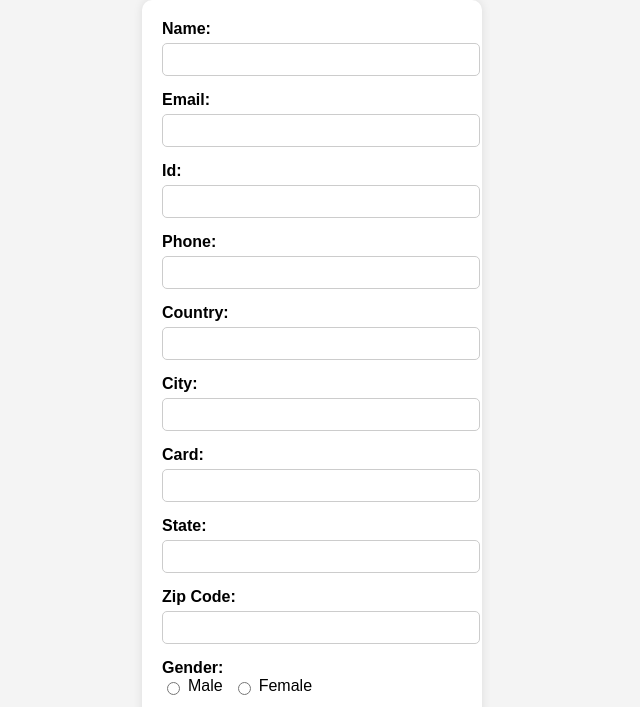
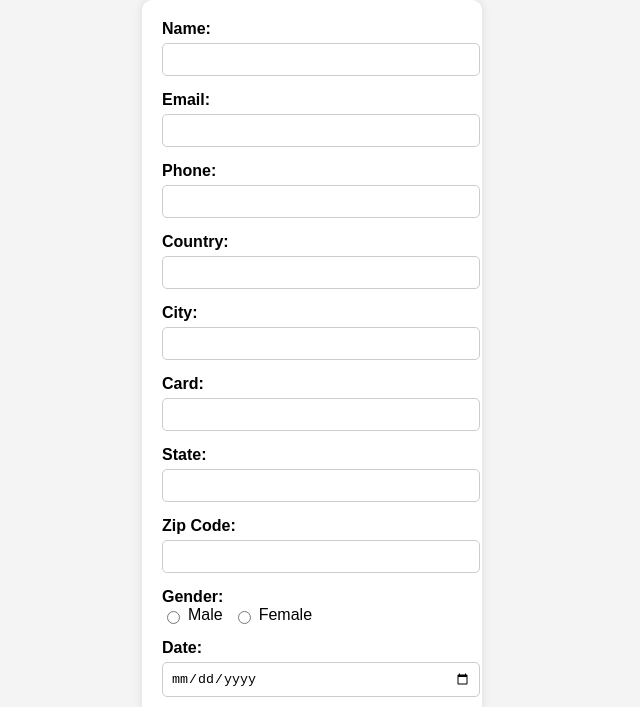
Before and after one commit to Milancen123/serverSite2, a plain HTML site: page index.html in a window 1280 px wide. Shown: the top 707 px of the page, without its empty margins (328-968 px from the left). Drawn offline with Linux system fonts and the light colour scheme; no server answers.

Commit message:
Update index.html

```diff
--- a/index.html
+++ b/index.html
@@ -166,10 +166,7 @@
 
 
 
-<div class="form-group">
-                <label for="deleteid">Id:</label>
-                <input type="deleteid" id="deleteid" name="deleteid" required>
-            </div>
+
 
 
 
@@ -355,7 +352,6 @@
                     ${record.state || 'undefined'}, ${record.zipcode || 'undefined'})<br>
                     ${record.gender || 'undefined'} | ${record.date || 'undefined'}<br>
                     ${record.message || 'undefined'} , ${record.card || 'undefined'}
-                    ${record.deleteid || 'undefined'}
                 `;
                 list.appendChild(div);
             });
```
